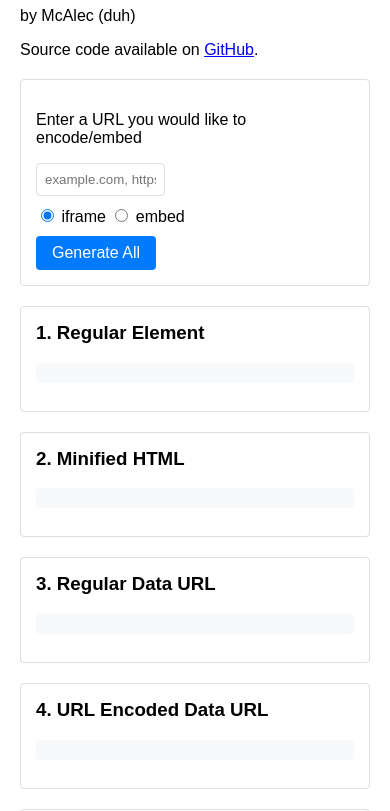
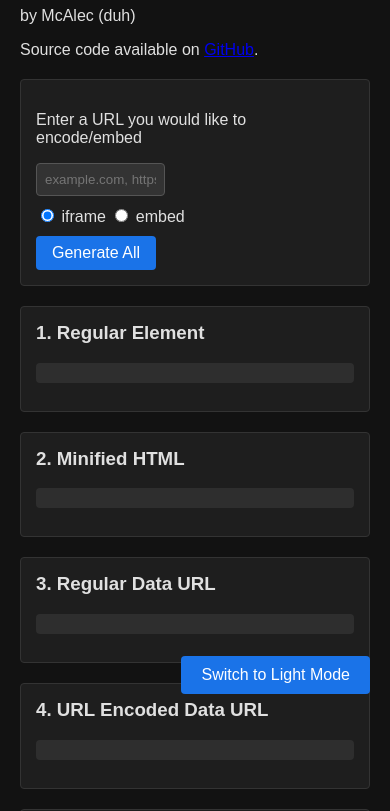
Before and after one commit to McAlec1/url-encoder-embedder, a plain HTML site: page index.html in a window 390 px wide. Shown: the part 130-941 px from the top of the page. Drawn offline with Linux system fonts and the light colour scheme.

Commit message:
we have dark mode and minified savings

```diff
--- /dev/null
+++ b/css/dark.css
@@ -0,0 +1,103 @@
+body {
+  font-family: Arial, sans-serif;
+  max-width: 1200px;
+  margin: 0 auto;
+  padding: 20px;
+  background-color: #121212;
+  color: #e0e0e0;
+}
+.input-section {
+  margin: 20px 0;
+  padding: 15px;
+  background: #1e1e1e;
+  border: 1px solid #333;
+  border-radius: 4px;
+}
+.embed-type {
+  margin: 10px 0;
+}
+input[type="url"] {
+  width: 35%;
+  padding: 8px;
+  margin-right: 10px;
+  background: #333;
+  color: #e0e0e0;
+  border: 1px solid #555;
+  border-radius: 4px;
+}
+button {
+  padding: 8px 16px;
+  font-size: 16px;
+  background: #1a73e8;
+  color: #fff;
+  border: none;
+  border-radius: 4px;
+  cursor: pointer;
+}
+button:hover {
+  color: #fff;
+  filter: brightness(92.5%);
+}
+.result-section {
+  margin-top: 20px;
+}
+.result-box {
+  margin: 20px 0;
+  padding: 15px;
+  background: #1e1e1e;
+  border: 1px solid #333;
+  border-radius: 4px;
+}
+.result-box h3 {
+  margin-top: 0;
+}
+pre {
+  white-space: pre-wrap;
+  word-wrap: break-word;
+  background: #2e2e2e;
+  padding: 10px;
+  border-radius: 4px;
+  overflow-x: auto;
+}
+iframe, embed {
+  width: 100%;
+  height: 100%;
+  border: none;
+  margin: 10px 0;
+  background: #1e1e1e;
+}
+#regularResult, #minifiedPreview, #dataUrlPreview, #encodedDataUrlPreview, #base64Preview, #blankPreview {
+  width: 100%;
+  height: 100%;
+  border: none;
+  margin: 10px 0;
+  background: #1e1e1e;
+}
+.about-blank-link {
+  padding: 8px 16px;
+  font-size: 16px;
+  background: #1a73e8;
+  color: #fff;
+  border: none;
+  text-decoration: none;
+  border-radius: 4px;
+  cursor: pointer;
+}
+.about-blank-link:hover {
+  color: #fff;
+  filter: brightness(92.5%);
+}
+.theme-toggle {
+  position: fixed;
+  bottom: 20px;
+  right: 20px;
+  padding: 10px 20px;
+  background: #1a73e8;
+  color: #fff;
+  border: none;
+  border-radius: 4px;
+  cursor: pointer;
+}
+.theme-toggle:hover {
+  filter: brightness(92.5%);
+}
--- a/css/styles.css
+++ b/css/light.css
@@ -81,3 +81,17 @@ iframe, embed {
   color: #fff;
   filter: brightness(92.5%);
 }
+.theme-toggle {
+  position: fixed;
+  bottom: 20px;
+  right: 20px;
+  padding: 10px 20px;
+  background: #007bff;
+  color: #fff;
+  border: none;
+  border-radius: 4px;
+  cursor: pointer;
+}
+.theme-toggle:hover {
+  filter: brightness(92.5%);
+}
--- a/index.html
+++ b/index.html
@@ -4,12 +4,12 @@
   <meta charset="UTF-8">
   <meta name="viewport" content="width=device-width, initial-scale=1.0">
   <title>URL Embedder</title>
-  <link rel="stylesheet" href="/css/styles.css">
+  <link id="themeStylesheet" rel="stylesheet" href="/css/dark.min.css">
 </head>
 <body>
   <h1>McAlec's Simple URL Encoder/Embedder</h1>
   <p>by McAlec (duh)</p>
-  <p>Source code available on <a href="https://github.com/mcalec-dev/url-encoder-embedder/">GitHub</a>.</p>
+  <p>Source code available on <a href="//github.com/mcalec-dev/url-encoder-embedder/">GitHub</a>.</p>
     <div class="input-section">
       <p>Enter a URL you would like to encode/embed</p>
       <input type="url" id="urlInput" placeholder="example.com, https://example.com/, etc.">
@@ -55,6 +55,7 @@
         <div id="blankPreview"></div>
       </div>
     </div>
-    <script defer src="/js/script.js"></script>
+    <button id="themeToggle" class="theme-toggle">Switch to Light Mode</button>
+    <script defer src="/js/script.min.js"></script>
 </body>
 </html>
--- a/js/script.js
+++ b/js/script.js
@@ -116,11 +116,24 @@ function generateAll() {
     <p><small>Note: Some browsers may block pop-ups. Enable pop-ups for this site if needed.</small></p>
   `;
 }
+
 document.getElementById('urlInput').addEventListener('keypress', function(e) {
   if (e.key === 'Enter') {
       generateAll();
   }
 });
+
+document.getElementById('themeToggle').addEventListener('click', function() {
+  const themeStylesheet = document.getElementById('themeStylesheet');
+  if (themeStylesheet.getAttribute('href') === '/css/dark.css') {
+    themeStylesheet.setAttribute('href', '/css/light.css');
+    this.textContent = 'Switch to Dark Mode';
+  } else {
+    themeStylesheet.setAttribute('href', '/css/dark.css');
+    this.textContent = 'Switch to Light Mode';
+  }
+});
+
 window.onload = function() {
   const urlParam = urlParams.get('url');
   if (urlParam) {
```
Also changed, not shown: css/dark.min.css (added), css/light.min.css (added), css/styles.min.css (deleted), js/script.min.js, 1 other file.
